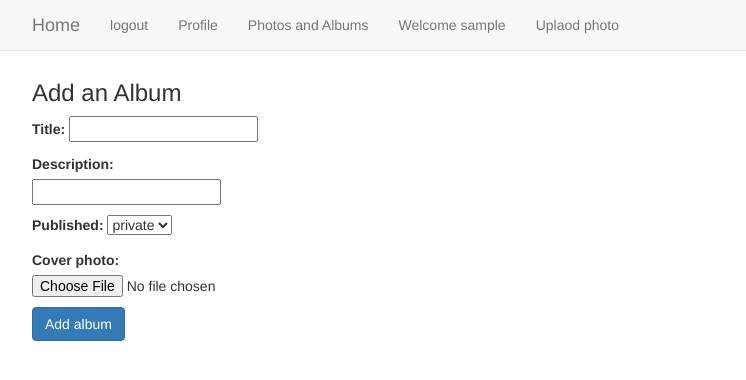
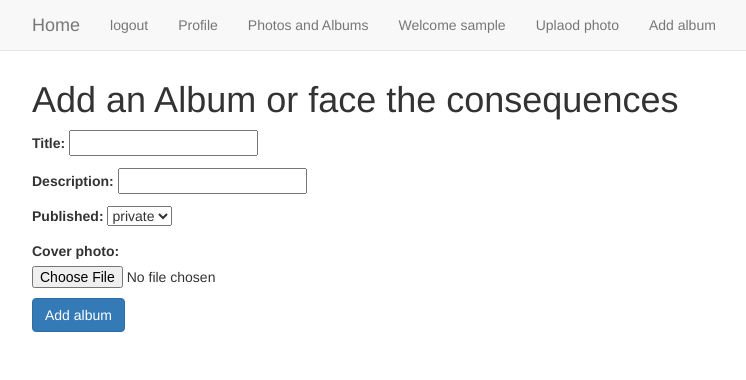
Before and after one commit to crashtack/django-imager, a Django app: page /images/album/add/ in a window 1280 px wide. Shown: the top 380 px of the page, without its empty margins (38-784 px from the left). Run offline with Django 3.2, Linux system fonts and the light colour scheme; the visitor is signed in with stand-in values (Sample User, id 1); some libraries are stand-ins or nearby versions.

Commit message:
adding add album

```diff
--- a/imager_images/urls.py
+++ b/imager_images/urls.py
@@ -34,7 +34,7 @@ urlpatterns = [
         ),
         name='album'),
 
-    url(r'^photos/new/$',
+    url(r'^photos/add/$',
         UplaodPhotoView.as_view(),
         name='upload_photo',
         )
--- a/imager_images/views.py
+++ b/imager_images/views.py
@@ -30,5 +30,5 @@ class AddAlbumView(CreateView):
 class UplaodPhotoView(CreateView):
     template_name = 'imager_images/upload_photo.html'
     model = Photo
-    fields = ['title', 'description', 'file', 'photographer']
+    fields = ['title', 'description', 'file', 'photographer', 'published']
     success_url = '/images/library'
--- a/imagersite/templates/imager_images/add_album.html
+++ b/imagersite/templates/imager_images/add_album.html
@@ -1,15 +1,12 @@
 {% extends "imagersite/base.html" %}
 {% block body %}
 
-  <div class="row">
-    <div class="col-md-3">
-      <h3>Add an Album</h3>
-      <form action="" method="post">
+    <h1>Add an Album or face the consequences</h1>
+
+    <form action="" method="post">
         {% csrf_token %}
         {{ form.as_p }}
         <button type="submit" class="btn btn-primary">Add album</button>
-      </form>
-    </div>
-  </div>
+    </form>
 
 {% endblock %}
--- a/imagersite/templates/imagersite/base.html
+++ b/imagersite/templates/imagersite/base.html
@@ -33,6 +33,7 @@
                     <li class="nav-item"><a href="{% url 'personal_library' %}">Photos and Albums</a></li>
                     <li class="nav-item"><a>Welcome {{ request.user.username }}</a></li>
                     <li class="nav-item"><a href="{% url 'upload_photo' %}">Uplaod photo</a></li>
+                    <li class="nav-item"><a href="{% url 'add_album' %}">Add album</a></li>
 
                   {% else %}
                     <li class="nav-item"><a href="{% url 'login' %}">login</a></li>
```
